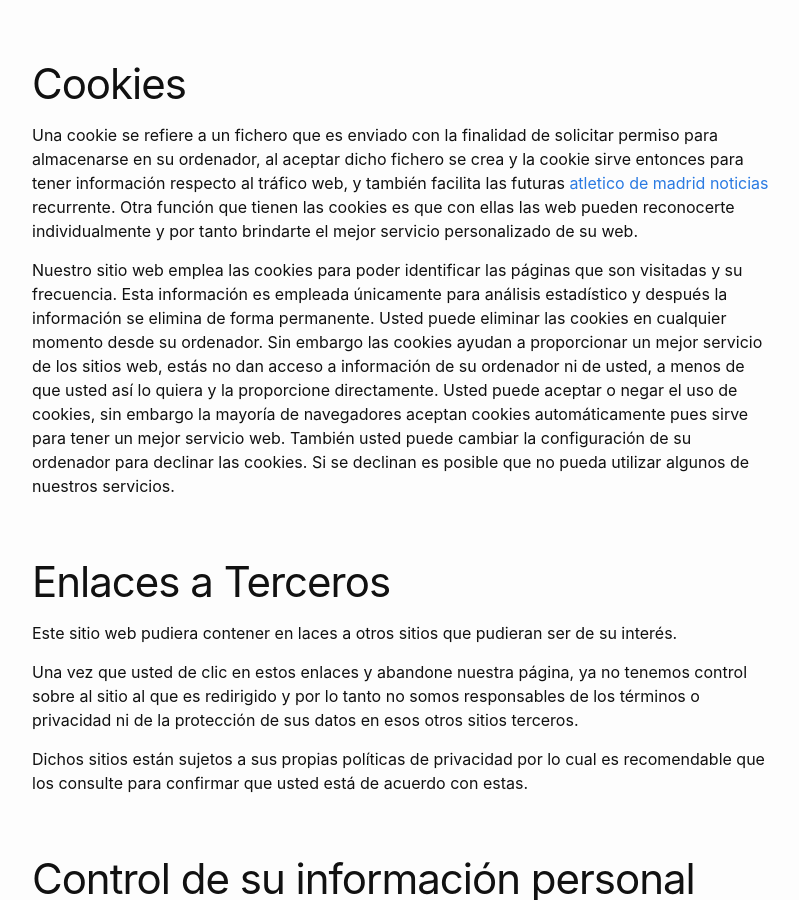
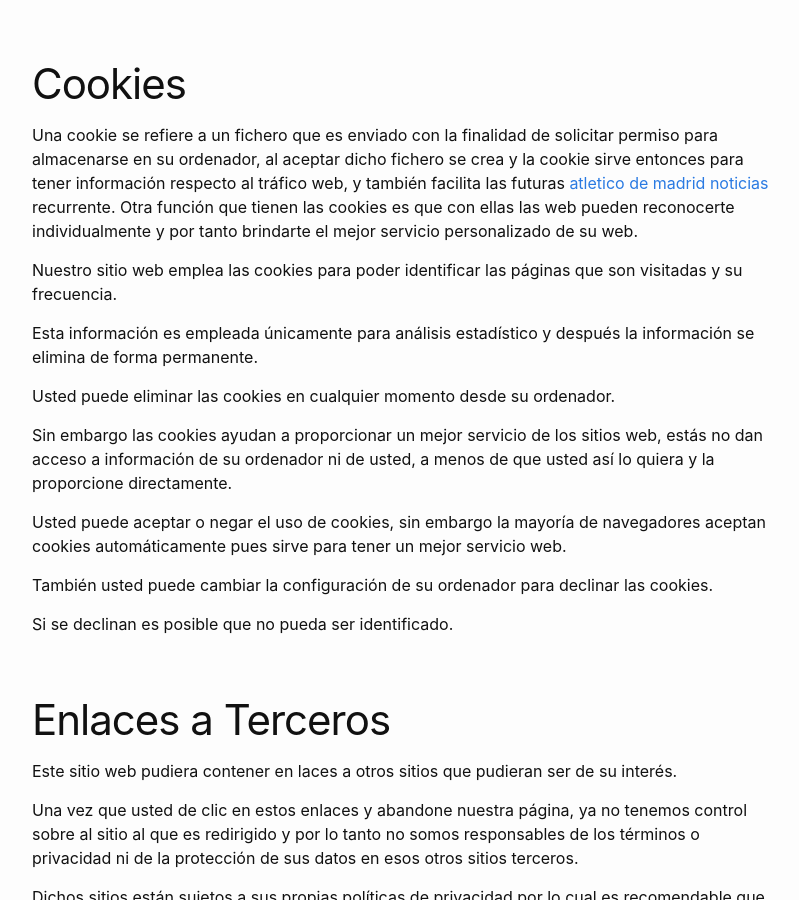
Before and after one commit to dylanmeca/dylanmeca.github.io, a Jekyll site: the page built from politica-de-privacidad.md, in a window 1280 px wide and 900 px high, scrolled down 993 px. Shown: the whole window, without its empty margins (238-1037 px from the left). Built offline with Jekyll 4.4.1, drawn with Linux system fonts in a browser that asks for light colours; a script that is not in the unit is left out; comment, search, counter and statistics services are not loaded.

Commit message:
Update politica-de-privacidad.md

```diff
--- a/politica-de-privacidad.md
+++ b/politica-de-privacidad.md
@@ -33,7 +33,19 @@ Y dicha información sera confidencial.
 
 Una cookie se refiere a un fichero que es enviado con la finalidad de solicitar permiso para almacenarse en su ordenador, al aceptar dicho fichero se crea y la cookie sirve entonces para tener información respecto al tráfico web, y también facilita las futuras [atletico de madrid noticias](https://noticiasatleticodemadrid.es/) recurrente. Otra función que tienen las cookies es que con ellas las web pueden reconocerte individualmente y por tanto brindarte el mejor servicio personalizado de su web.
 
-Nuestro sitio web emplea las cookies para poder identificar las páginas que son visitadas y su frecuencia. Esta información es empleada únicamente para análisis estadístico y después la información se elimina de forma permanente. Usted puede eliminar las cookies en cualquier momento desde su ordenador. Sin embargo las cookies ayudan a proporcionar un mejor servicio de los sitios web, estás no dan acceso a información de su ordenador ni de usted, a menos de que usted así lo quiera y la proporcione directamente. Usted puede aceptar o negar el uso de cookies, sin embargo la mayoría de navegadores aceptan cookies automáticamente pues sirve para tener un mejor servicio web. También usted puede cambiar la configuración de su ordenador para declinar las cookies. Si se declinan es posible que no pueda utilizar algunos de nuestros servicios.
+Nuestro sitio web emplea las cookies para poder identificar las páginas que son visitadas y su frecuencia.
+
+Esta información es empleada únicamente para análisis estadístico y después la información se elimina de forma permanente.
+
+Usted puede eliminar las cookies en cualquier momento desde su ordenador.
+
+Sin embargo las cookies ayudan a proporcionar un mejor servicio de los sitios web, estás no dan acceso a información de su ordenador ni de usted, a menos de que usted así lo quiera y la proporcione directamente.
+
+Usted puede aceptar o negar el uso de cookies, sin embargo la mayoría de navegadores aceptan cookies automáticamente pues sirve para tener un mejor servicio web.
+
+También usted puede cambiar la configuración de su ordenador para declinar las cookies.
+
+Si se declinan es posible que no pueda ser identificado.
 
 # Enlaces a Terceros
 
```
